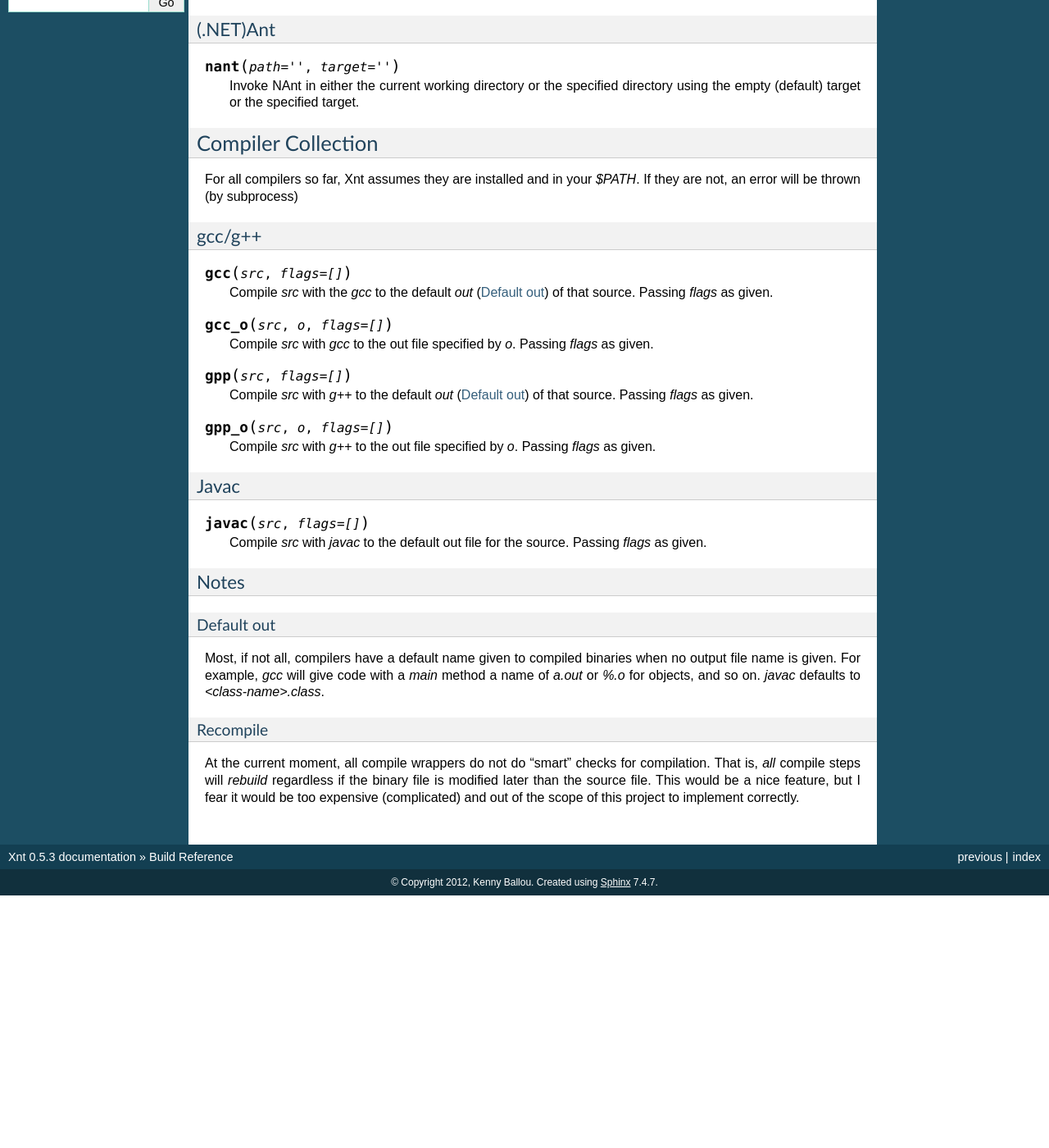
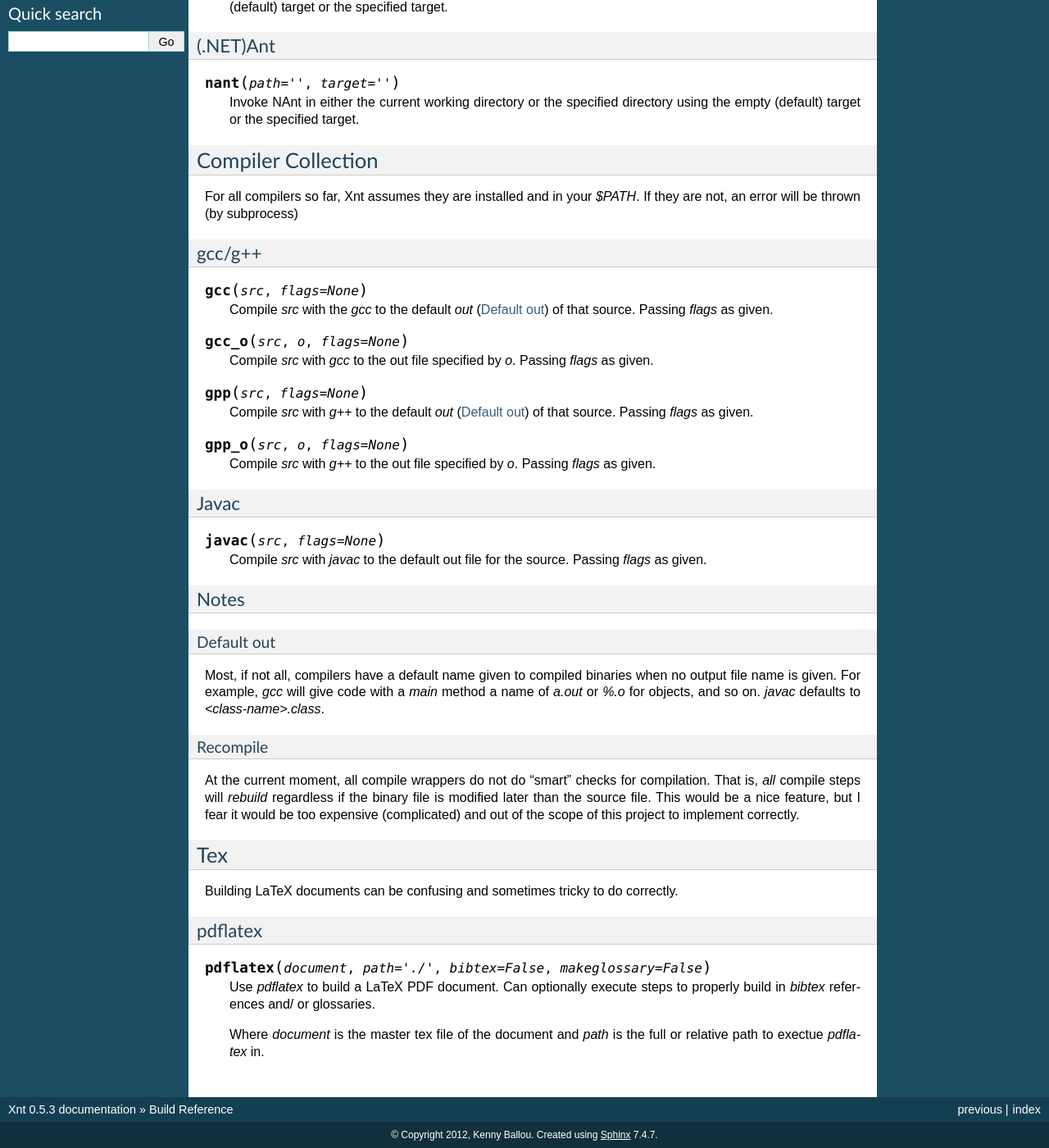
Before and after one commit to kennyballou/Xnt, a Sphinx documentation site: the page built from docs/source/buildreference.rst, in a window 1280 px wide and 1400 px high, scrolled down 561 px. Shown: the whole window at 82% size. Built offline with Sphinx 7.4.7, drawn with Linux system fonts in a browser that asks for light colours; before the commit the page ends 1653 px from its top, so only the background shows below that; some of the changed text lies outside the part shown.

Commit message:
Update Build Docs, Add Tex Section

```diff
--- a/docs/source/buildreference.rst
+++ b/docs/source/buildreference.rst
@@ -11,6 +11,8 @@ Overview
 * `Make`_
 
 * `Compiler Collection`_
+
+* `Tex`_
 
 Make
 ====
@@ -53,25 +55,25 @@ gcc/g++
 -------
 
 .. _xnt.build.cc.gcc:
-.. function:: gcc(src, flags=[])
+.. function:: gcc(src, flags=None)
 
     Compile `src` with the `gcc` to the default `out` (:ref:`defaultOut`) of
     that source. Passing `flags` as given.
 
 .. _xnt.build.cc.gcc_o:
-.. function:: gcc_o(src, o, flags=[])
+.. function:: gcc_o(src, o, flags=None)
 
     Compile `src` with `gcc` to the out file specified by `o`. Passing `flags`
     as given.
 
 .. _xnt.build.cc.gpp:
-.. function:: gpp(src, flags=[])
+.. function:: gpp(src, flags=None)
 
     Compile `src` with `g++` to the default `out` (:ref:`defaultOut`) of that
     source. Passing `flags` as given.
 
 .. _xnt.bulid.cc.gpp_o:
-.. function:: gpp_o(src, o, flags=[])
+.. function:: gpp_o(src, o, flags=None)
 
     Compile `src` with `g++` to the out file specified by `o`. Passing `flags`
     as given.
@@ -80,7 +82,7 @@ Javac
 -----
 
 .. _xnt.build.cc.javac:
-.. function:: javac(src, flags=[])
+.. function:: javac(src, flags=None)
 
     Compile `src` with `javac` to the default out file for the source. Passing
     `flags` as given.
@@ -108,3 +110,20 @@ compilation. That is, *all* compile steps will `rebuild` regardless if the
 binary file is modified later than the source file. This would be a nice
 feature, but I fear it would be too expensive (complicated) and out of the
 scope of this project to implement correctly.
+
+Tex
+===
+
+Building LaTeX documents can be confusing and sometimes tricky to do correctly.
+
+pdflatex
+--------
+
+.. _xnt.build.tex.pdflatex:
+.. function:: pdflatex(document, path="./", bibtex=False, makeglossary=False)
+
+    Use `pdflatex` to build a LaTeX PDF document. Can optionally execute steps
+    to properly build in `bibtex` references and/ or glossaries.
+
+    Where *document* is the master tex file of the document and *path* is the
+    full or relative path to exectue `pdflatex` in.
```
